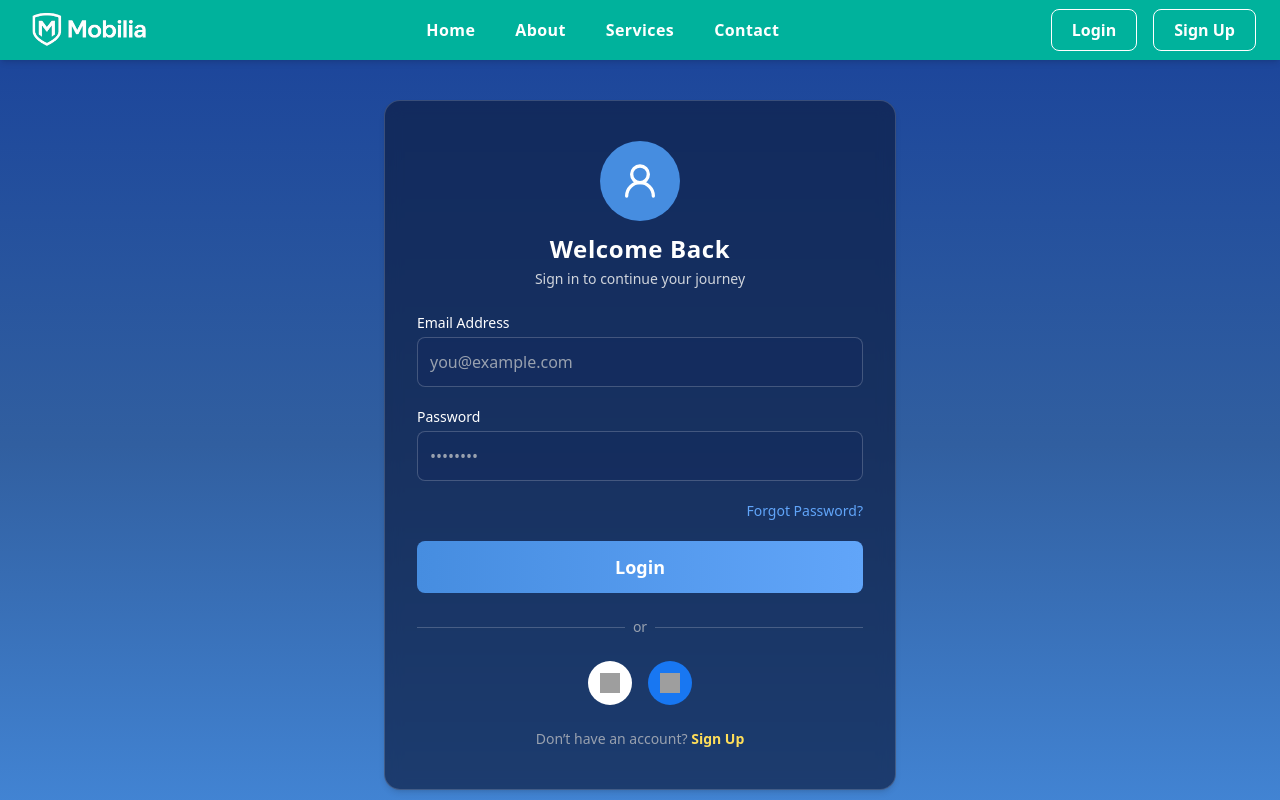
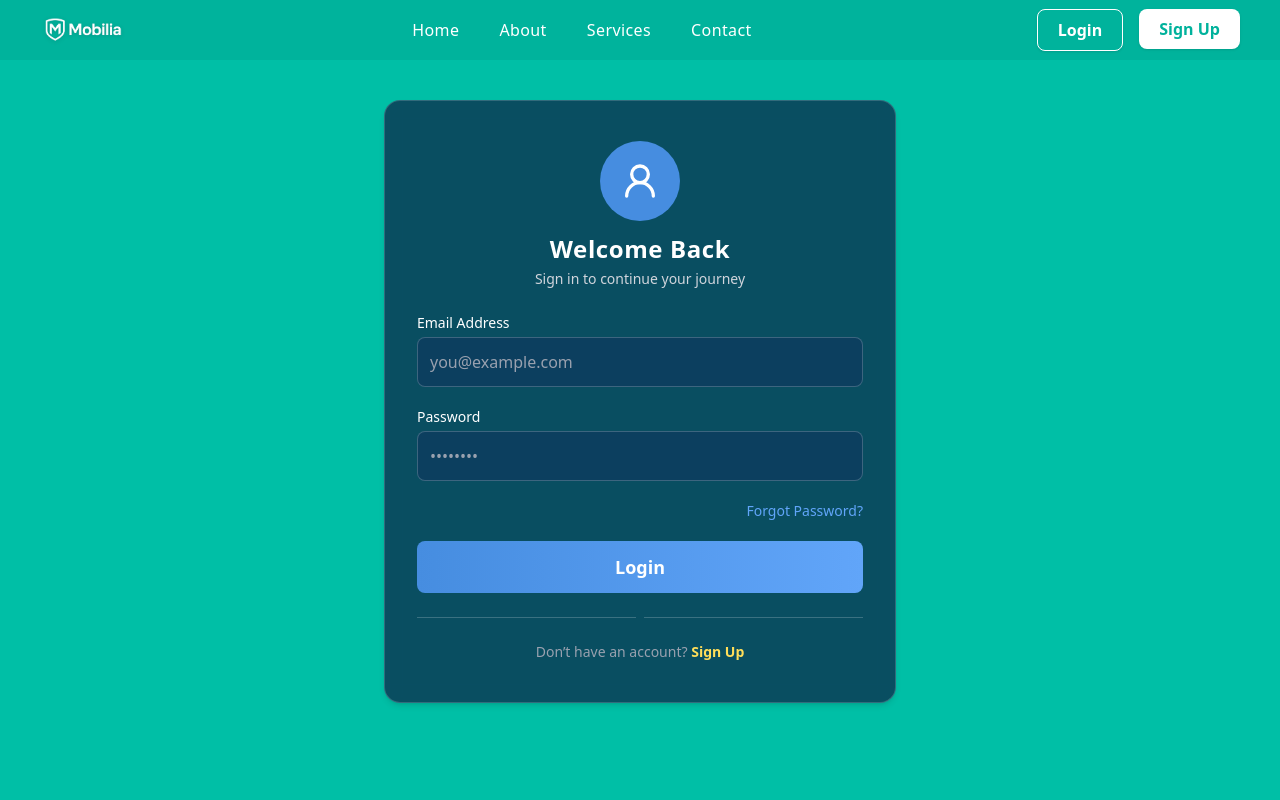
Before and after one commit to fakharabbasbhatti/Mobilia-Consulting-, a React (Vite) app: page /login in a window 1280 px wide. Shown: the top 800 px of the page. Built offline with nearby package versions, Linux system fonts and the light colour scheme; grey boxes are pictures that could not be loaded.

Commit message:
responsive Navbar

```diff
--- a/src/component/comman/Login.jsx
+++ b/src/component/comman/Login.jsx
@@ -13,7 +13,7 @@ const Login = () => {
   }, []);
 
   return (
-    <section className="min-h-screen flex items-center justify-center bg-linear-to-b from-[#1a429a] via-[#315fa0] to-[#468DE0] px-6 py-25">
+    <section className="min-h-screen flex items-center justify-center bg-[#00BFA6] px-6 py-25">
       {/* 🔹 Login Card */}
     <div
   data-aos="zoom-in"
@@ -94,12 +94,12 @@ const Login = () => {
           className="flex items-center gap-2 mt-6"
         >
           <div className="flex-1 h-px bg-white/20"></div>
-          <span className="text-gray-400 text-sm">or</span>
+          {/* <span className="text-gray-400 text-sm">or</span> */}
           <div className="flex-1 h-px bg-white/20"></div>
         </div>
 
         {/* Social Buttons */}
-        <div
+        {/* <div
           data-aos="fade-up"
           data-aos-delay="700"
           className="flex justify-center gap-4 mt-6"
@@ -118,7 +118,7 @@ const Login = () => {
               className="w-5 h-5"
             />
           </button>
-        </div>
+        </div> */}
 
         {/* Signup Link */}
         <p
--- a/src/component/comman/Navbar.jsx
+++ b/src/component/comman/Navbar.jsx
@@ -1,34 +1,64 @@
-import React, { useState } from "react";
-import { Link } from "react-router-dom";
+import React, { useState, useEffect } from "react";
+import { Link, useLocation } from "react-router-dom";
 import { Menu, X } from "lucide-react";
 import Logo from "../../assets/Images/logomob.png";
 
 const Navbar = () => {
   const [open, setOpen] = useState(false);
+  const [scrolled, setScrolled] = useState(false);
+  const location = useLocation();
+
   const toggleMenu = () => setOpen(!open);
+
+  // Add shadow and blur on scroll
+  useEffect(() => {
+    const handleScroll = () => setScrolled(window.scrollY > 10);
+    window.addEventListener("scroll", handleScroll);
+    return () => window.removeEventListener("scroll", handleScroll);
+  }, []);
 
   const menuItems = ["Home", "About", "Services", "Contact"];
 
   return (
-    <nav className="bg-[#00B29C] text-white fixed w-full top-0 left-0 z-50 shadow-md backdrop-blur-sm">
-      <div className="max-w-7xl mx-auto px-6 flex items-center justify-between h-15">
+    <nav
+      className={`fixed top-0 left-0 w-full z-50 transition-all duration-500 ${
+        scrolled
+          ? "bg-[#00B29C]/90 backdrop-blur-xl shadow-lg"
+          : "bg-[#00B29C]/90 backdrop-blur-sm"
+      }`}
+    >
+      <div className="max-w-7xl mx-auto px-6 md:px-10 flex items-center justify-between h-15">
         {/* Logo */}
-        <Link to="/" className="flex items-center space-x-3 cursor-pointer select-none">
-          <img src={Logo} alt="Mobilia Logo" className="h-15 w-auto object-contain" />
+        <Link to="/" className="flex items-center space-x-2 select-none">
+          <img
+            src={Logo}
+            alt="Mobilia Logo"
+            className="h-10 w-auto object-contain drop-shadow-sm"
+          />
         </Link>
 
         {/* Desktop Menu */}
-        <ul className="hidden md:flex space-x-10 text-white text-[16px] font-semibold tracking-wide">
-          {menuItems.map((item, idx) => (
-            <li key={idx} className="relative group">
+        <ul className="hidden md:flex space-x-10 text-white text-[16px] font-medium tracking-wide">
+          {menuItems.map((item) => (
+            <li key={item} className="relative group">
               <Link
                 to={item === "Home" ? "/" : `/${item.toLowerCase()}`}
-                className="transition-colors duration-300 relative
-                           hover:text-[#002B5B]
-                           before:content-[''] before:absolute before:bottom-0 before:left-1/2 before:w-0 before:h-[2px] before:bg-current before:transition-all before:duration-300
-                           group-hover:before:left-0 group-hover:before:w-full"
+                className={`transition-all duration-300 ${
+                  location.pathname ===
+                  (item === "Home" ? "/" : `/${item.toLowerCase()}`)
+                    ? "text-[#002B5B]"
+                    : "hover:text-[#002B5B]"
+                }`}
               >
                 {item}
+                <span
+                  className={`absolute left-0 -bottom-1 h-[2px] bg-[#002B5B] transition-all duration-300 ${
+                    location.pathname ===
+                    (item === "Home" ? "/" : `/${item.toLowerCase()}`)
+                      ? "w-full"
+                      : "w-0 group-hover:w-full"
+                  }`}
+                ></span>
               </Link>
             </li>
           ))}
@@ -37,62 +67,65 @@ const Navbar = () => {
         {/* Desktop Buttons */}
         <div className="hidden md:flex space-x-4">
           <Link to="/login">
-            <button className="px-5 py-2 border border-white text-white rounded-lg font-semibold hover:bg-[#002B5B] hover:text-white transition ">
+            <button className="px-5 py-2 border border-white text-white rounded-lg font-semibold hover:bg-white hover:text-[#00B29C] transition-all duration-300 shadow-sm">
               Login
             </button>
           </Link>
           <Link to="/signup">
-            <button className="px-5 py-2 border border-white text-white rounded-lg font-semibold hover:bg-[#002B5B] hover:text-white transition duration-300">
+            <button className="px-5 py-2 bg-white text-[#00B29C] rounded-lg font-semibold hover:bg-[#002B5B] hover:text-white transition-all duration-300 shadow-sm">
               Sign Up
             </button>
           </Link>
         </div>
 
-        {/* Mobile Menu Icon */}
-        <div
-          className="md:hidden cursor-pointer text-white z-50"
+        {/* Mobile Menu Toggle */}
+        <button
+          className="md:hidden text-white focus:outline-none transition-transform duration-300"
           onClick={toggleMenu}
           aria-label="Toggle menu"
         >
-          {open ? <X size={26} /> : <Menu size={26} />}
-        </div>
+          {open ? <X size={28} /> : <Menu size={28} />}
+        </button>
       </div>
 
-      {/* Mobile Dropdown */}
+      {/* Mobile Menu */}
       <div
-        className={`md:hidden fixed top-20 left-0 w-full bg-[#011D57] border-t border-[#0D7BE2] transform transition-transform duration-500 ${
-          open ? "translate-y-0" : "-translate-y-full"
+        className={`md:hidden fixed top-0 left-0 w-full h-screen bg-[#002B5B]/95 backdrop-blur-xl flex flex-col items-center justify-center space-y-8 transform transition-all duration-500 ${
+          open ? "translate-y-0 opacity-100" : "-translate-y-full opacity-0"
         }`}
       >
-        <ul className="flex flex-col items-center space-y-6 py-6 text-lg font-medium">
-          {menuItems.map((item, idx) => (
-            <li key={idx} className="relative group">
+        <ul className="flex flex-col items-center space-y-6 text-lg font-medium text-white">
+          {menuItems.map((item) => (
+            <li key={item}>
               <Link
                 to={item === "Home" ? "/" : `/${item.toLowerCase()}`}
                 onClick={toggleMenu}
-                className="transition-colors duration-300 relative
-                           hover:text-[#0D7BE2]
-                           before:content-[''] before:absolute before:bottom-0 before:left-1/2 before:w-0 before:h-[2px] before:bg-current before:transition-all before:duration-300
-                           group-hover:before:left-0 group-hover:before:w-full"
+                className={`transition-colors duration-300 ${
+                  location.pathname ===
+                  (item === "Home" ? "/" : `/${item.toLowerCase()}`)
+                    ? "text-[#00B29C]"
+                    : "hover:text-[#00B29C]"
+                }`}
               >
                 {item}
               </Link>
             </li>
           ))}
+        </ul>
 
-          <div className="flex space-x-4 pt-4">
+        {/* Mobile Buttons */}
+        <div className="flex flex-col space-y-3 pt-8 w-4/5">
           <Link to="/login" onClick={toggleMenu}>
-              <button className="px-5 py-2 border border-[#0D7BE2] text-[#0D7BE2] rounded-lg font-semibold hover:bg-[#0D7BE2] hover:text-white transition duration-300">
+            <button className="w-full px-5 py-2 border border-[#00B29C] text-[#00B29C] rounded-lg font-semibold hover:bg-[#00B29C] hover:text-white transition-all duration-300 shadow-md">
               Login
             </button>
           </Link>
           <Link to="/signup" onClick={toggleMenu}>
-              <button className="px-5 py-2 bg-[#0D7BE2] text-white rounded-lg font-semibold hover:bg-[#0b6ad1] transition duration-300">
+            <button className="w-full px-5 py-2 bg-[#00B29C] text-white rounded-lg font-semibold hover:bg-[#009482] transition-all duration-300 shadow-md">
               Sign Up
             </button>
           </Link>
         </div>
-        </ul>
       </div>
     </nav>
   );
--- a/src/component/comman/SignUp.jsx
+++ b/src/component/comman/SignUp.jsx
@@ -13,8 +13,7 @@ const Signup = () => {
   }, []);
 
   return (
-    <section className="relative min-h-screen flex items-center justify-center bg-linear-to-b from-[#2250b4] via-[#1e4dba] to-[#468DE0] px-6 py-16 overflow-hidden">
-
+    <section className="relative min-h-screen flex items-center justify-center bg-[#00BFA6] px-6 py-16 overflow-hidden">
       {/* 🔹 Background Blur Shapes */}
       <div className="absolute top-0 left-0 w-[400px] h-[400px] bg-[#468DE0]/20 blur-[160px] rounded-full "></div>
       <div className="absolute bottom-0 right-0 w-[300px] h-[300px] bg-[#61A5F9]/20 blur-[140px] rounded-full "></div>
@@ -43,9 +42,7 @@ const Signup = () => {
         {/* Form */}
         <form className="flex flex-col gap-5">
           <div data-aos="fade-right" data-aos-delay="100">
-            <label className="block text-white mb-1 text-sm">
-              Full Name
-            </label>
+            <label className="block text-white mb-1 text-sm">Full Name</label>
             <input
               type="text"
               placeholder="John Doe"
@@ -67,9 +64,7 @@ const Signup = () => {
           </div>
 
           <div data-aos="fade-left" data-aos-delay="300">
-            <label className="block text-white mb-1 text-sm">
-              Password
-            </label>
+            <label className="block text-white mb-1 text-sm">Password</label>
             <input
               type="password"
               placeholder="••••••••"
@@ -108,12 +103,12 @@ const Signup = () => {
           className="flex items-center gap-2 mt-6"
         >
           <div className="flex-1 h-px bg-white/20"></div>
-          <span className="text-gray-400 text-sm">or</span>
+          {/* <span className="text-gray-400 text-sm">or</span> */}
           <div className="flex-1 h-px bg-white/20"></div>
         </div>
 
         {/* Social Signup */}
-        <div
+        {/* <div
           data-aos="fade-up"
           data-aos-delay="700"
           className="flex justify-center gap-4 mt-6"
@@ -132,7 +127,7 @@ const Signup = () => {
               className="w-5 h-5"
             />
           </button>
-        </div>
+        </div> */}
 
         {/* Login Redirect */}
         <p
```
Lines whose indentation alone changed are shown as unchanged.
